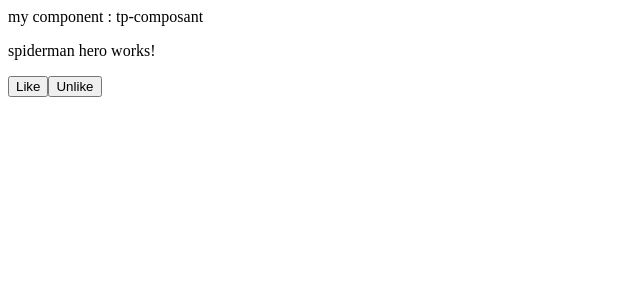
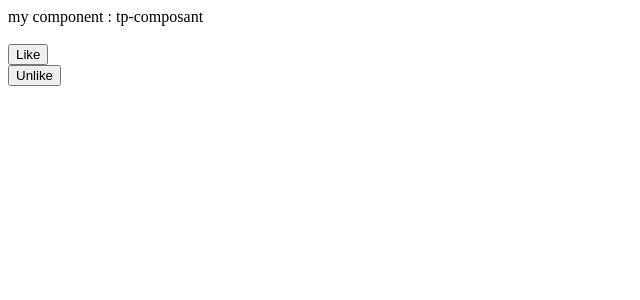
Before and after one commit to Dean812/Ors_j3tp1-binding, an Angular app: page / in a window 1280 px wide. Shown: the top 300 px of the page, without its empty margins (0-640 px from the left). Built offline with nearby package versions, Linux system fonts and the light colour scheme.

Commit message:
ngif - directive conditionnelle

```diff
--- a/src/app/hero/hero.component.html
+++ b/src/app/hero/hero.component.html
@@ -1,5 +1,5 @@
-<p>{{name}} hero works!</p>
-
-<button (click)="liked.emit(true)">Like</button>
+<p *ngIf="name === 'Batman'">{{name}} hero works!</p>
+<br><!-- n'affichera que si name = batman , ou l'opposé ▼  -->
+<br><!-- <p *ngIf="name !== 'Batman'">Hero was not fund -->
+<button (click)=" liked.emit(true)">Like</button><br>
 <button (click)="booLiked.emit(false)">Unlike</button>
-<!--   -->
```
